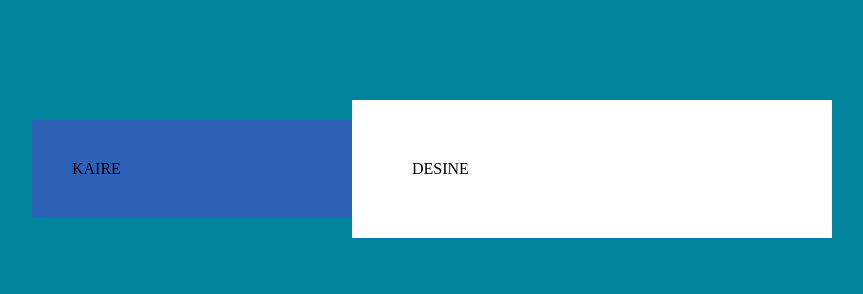
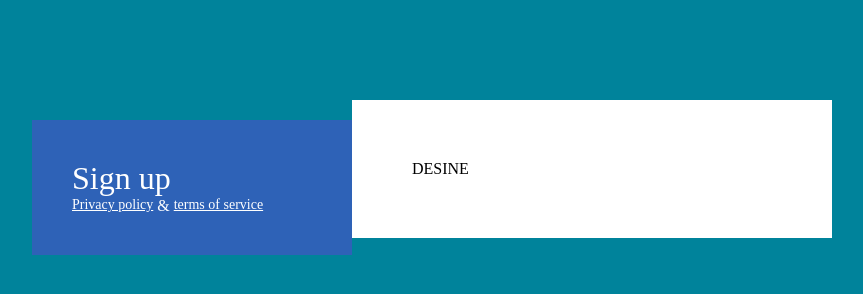
Before and after one commit to nsn1930/4-signin, a website: page index.html in a window 1280 px wide. Shown: the whole page, without its empty margins (208-1071 px from the left). Drawn offline with Linux system fonts and the light colour scheme.

Commit message:
left column style

```diff
--- a/css/style.css
+++ b/css/style.css
@@ -23,6 +23,28 @@ body {
     padding: 40px;
     margin-top: 20px;
     background-color: #2E62B7;
+    color: #fff;
+}
+
+.main-title {
+    display: inline-block;
+    width: 100%;
+    font-size: 32px;
+    font-weight: normal;
+}
+
+.bottom-links {
+    display: inline-block;
+    width: 100%;
+}
+
+.bottom-links > .link {
+    color: #fff;
+    font-size: 14px;
+}
+
+.bottom-links > .symbol {
+
 }
 
 .right-column {
--- a/index.html
+++ b/index.html
@@ -20,10 +20,16 @@
 <body>
     <main class="container">
         <div class="left-column">
-            KAIRE
+            <h1 class="main-title">Sign up</h1>
+            <div class="bottom-links">
+                <a class="link" href="#">Privacy policy</a>
+                <span class="symbol">&amp;</span>
+                <a class="link" href="#">terms of service</a>
+            </div>
         </div>
         <div class="right-column">
-            DESINE        </div>
+            DESINE
+        </div>
     </main>
 </body>
 
```
